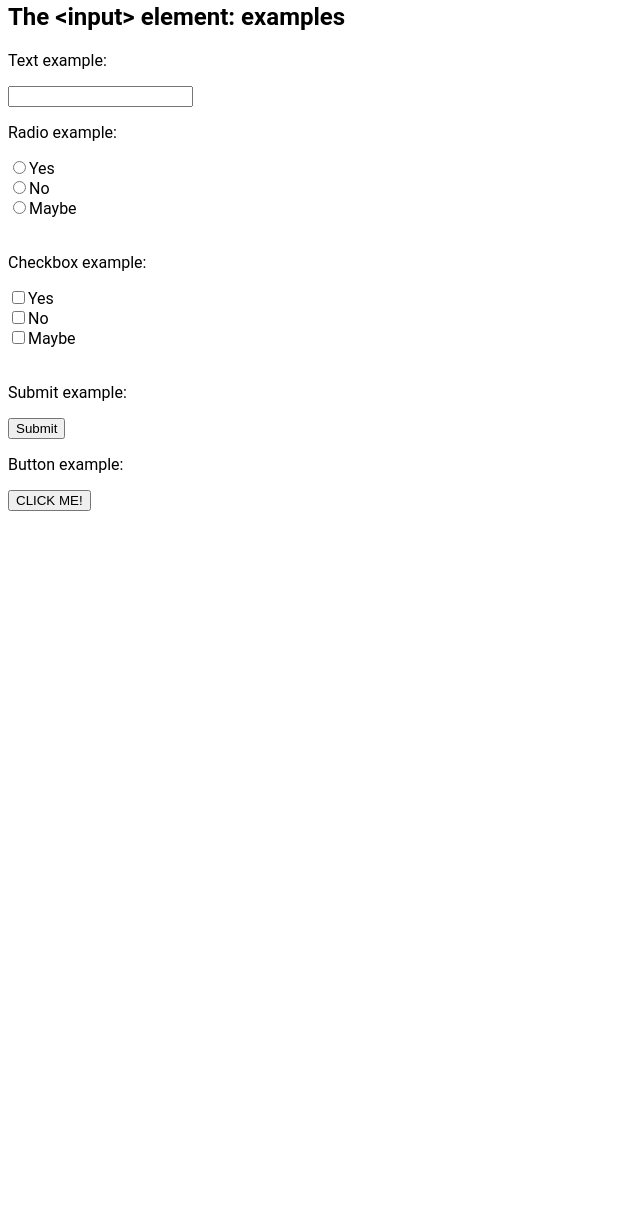
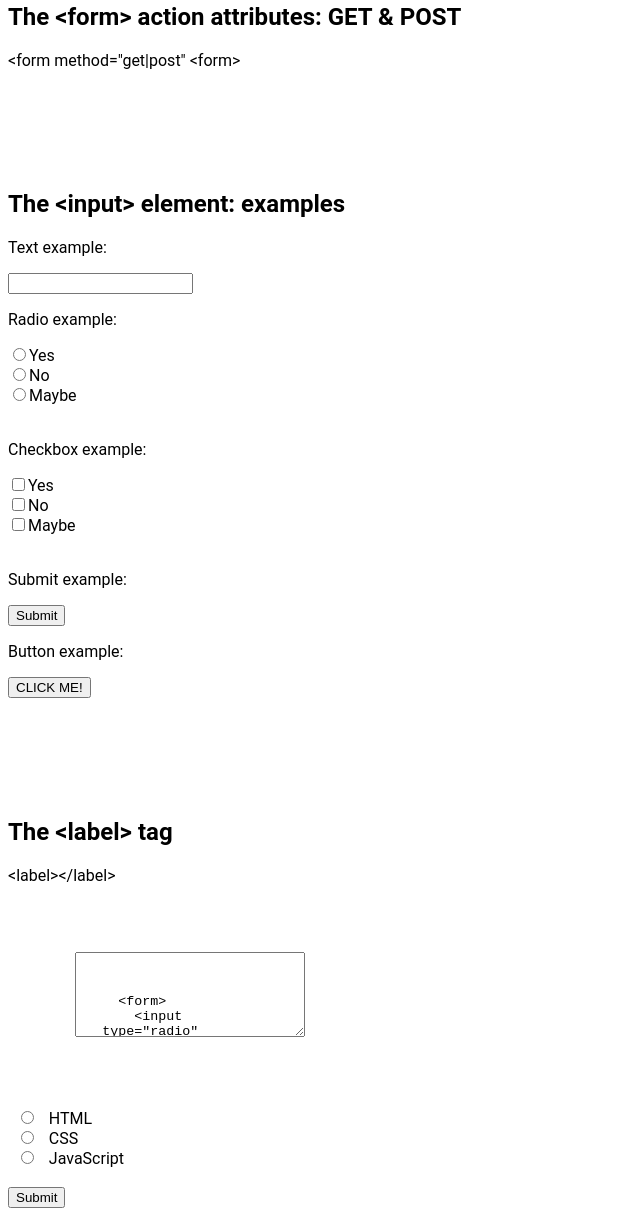
Before and after one commit to amritatwal/html_forms, a plain HTML site: page index.html in a window 1280 px wide. Shown: the part 768-1984 px from the top of the page, without its empty margins (0-640 px from the left). Before the commit the page ends 1287 px from the top, so only its background shows below. Drawn offline with Linux system fonts and the light colour scheme.

Commit message:
updated examples

```diff
--- a/index.html
+++ b/index.html
@@ -29,6 +29,12 @@
 <br>
 &lt;form&gt;
 
+<br>
+
+
+<h2 class="method"> The &lt;form&gt; action attributes: GET & POST </h2>
+&lt;form method="get|post" &lt;form&gt;
+
 <h2 class=input> The &lt;input&gt; element: examples </h2>
 <p>Text example:</p>
 <input type="text">
@@ -49,6 +55,34 @@
 <p>Button example:</p>
 <input type="button" value="CLICK ME!">
 
+<br>
+<h2 class="label"> The &lt;label&gt; tag </h2>
+&lt;label&gt;&lt;/label&gt;
+
+<br>
+<textarea>
+
+  <form>
+    <input type="radio" id="html" name="fav_language" value="HTML">
+    <label for="html">HTML</label><br>
+    <input type="radio" id="css" name="fav_language" value="CSS">
+    <label for="css">CSS</label><br>
+    <input type="radio" id="javascript" name="fav_language" value="JavaScript">
+    <label for="javascript">JavaScript</label><br><br>
+    <input type="submit" value="Submit">
+  </form>
+</textarea>
+
+<form>
+    <input type="radio" id="html" name="fav_language" value="HTML">
+    <label for="html">HTML</label><br>
+    <input type="radio" id="css" name="fav_language" value="CSS">
+    <label for="css">CSS</label><br>
+    <input type="radio" id="javascript" name="fav_language" value="JavaScript">
+    <label for="javascript">JavaScript</label><br><br>
+    <input type="submit" value="Submit">
+  </form>
+
 
 </body>
 </html>
--- a/style.css
+++ b/style.css
@@ -16,3 +16,8 @@ h2 {
     margin: 5em;
     padding: 5em;
 }
+
+textarea {
+    margin: 5em;
+    padding: 2em;
+}
```
